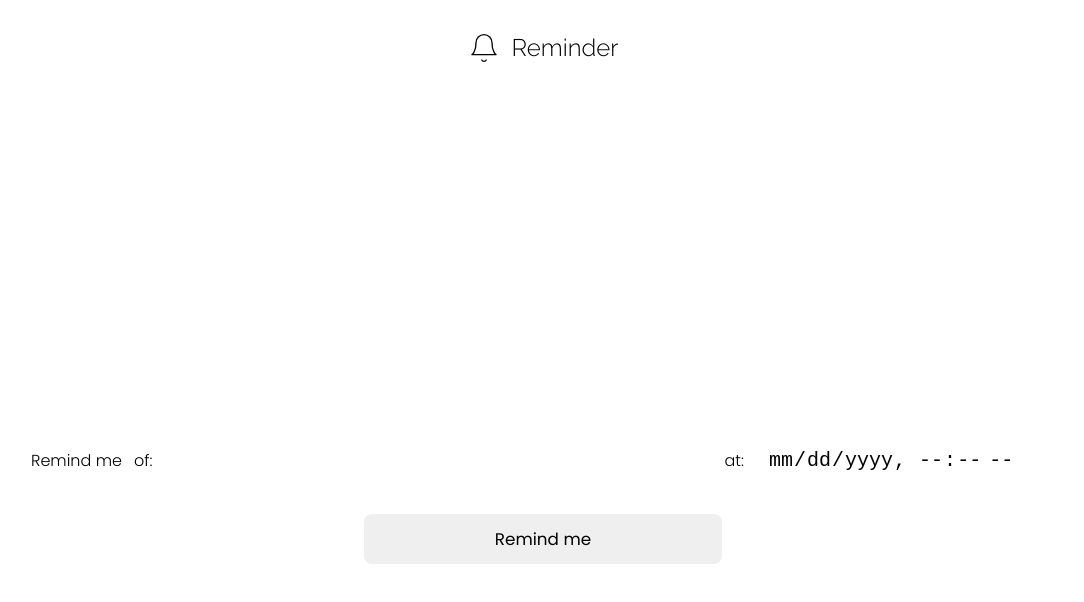
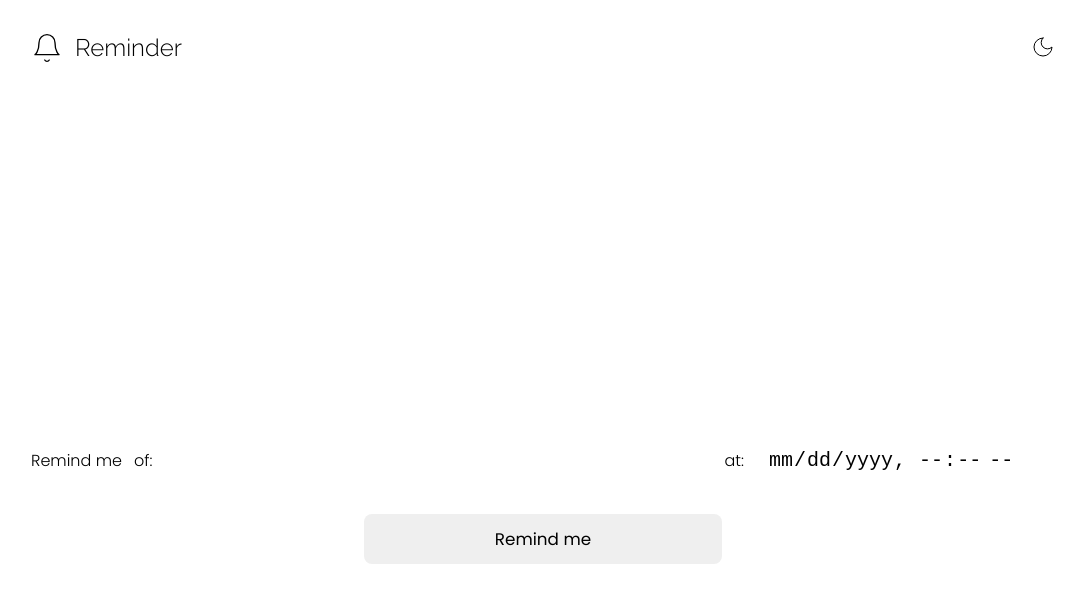
Before and after one commit to rotrenanoliveira/reminder-app, a React (Vite) app: page / in a window 1280 px wide. Shown: the top 602 px of the page, without its empty margins (97-1181 px from the left). Built offline with nearby package versions, Linux system fonts and the light colour scheme.

Commit message:
feat: setting button to toggle theme

```diff
--- a/src/App.tsx
+++ b/src/App.tsx
@@ -1,3 +1,4 @@
+import { useSetTheme } from './hooks/useSetTheme'
 import { Header } from './components/header'
 import { Countdown } from './components/countdown'
 import { RegisterReminderForm } from './components/register-reminder'
@@ -5,6 +6,8 @@ import { ReminderList } from './components/reminder-list'
 import './styles/home.css'
 
 export function App() {
+  useSetTheme()
+
   return (
     <>
       <Header />
--- a/src/components/header.tsx
+++ b/src/components/header.tsx
@@ -1,11 +1,24 @@
-import { Bell } from 'lucide-react'
+import { Bell, Moon, Sun } from 'lucide-react'
+import { useToggleTheme } from '../hooks/useToggleTheme'
 import '../styles/header.css'
 
 export function Header() {
+  const { activeTheme, toggleTheme } = useToggleTheme()
+
+  function handleToggleTheme() {
+    toggleTheme()
+  }
+
   return (
     <header>
-      <Bell size={32} strokeWidth={1} className="bell-icon" />
-      <h1>Reminder</h1>
+      <section className="logo">
+        <Bell size={32} strokeWidth={1} className="bell-icon" />
+        <h1>Reminder</h1>
+      </section>
+
+      <button onClick={handleToggleTheme}>
+        {activeTheme === 'light-theme' ? <Moon size={24} strokeWidth={1} /> : <Sun size={24} strokeWidth={1} />}
+      </button>
     </header>
   )
 }
--- /dev/null
+++ b/src/hooks/useSetTheme.ts
@@ -0,0 +1,12 @@
+import { useCallback } from 'react'
+import { useToggleTheme } from './useToggleTheme'
+
+export const useSetTheme = () => {
+  const { setTheme } = useToggleTheme()
+
+  useCallback(() => {
+    setTheme()
+  }, [setTheme])
+
+  return
+}
--- /dev/null
+++ b/src/hooks/useToggleTheme.ts
@@ -0,0 +1,42 @@
+import { useState } from 'react'
+
+export const useToggleTheme = () => {
+  const [activeTheme, setActiveTheme] = useState(() => {
+    const theme = localStorage.getItem('@reminder:theme')
+    if (!theme) {
+      return 'light-theme'
+    }
+
+    return theme
+  })
+
+  function setLightTheme() {
+    document.getElementsByTagName('html')[0].classList.remove('dark-theme')
+    localStorage.setItem('@reminder:theme', 'light-theme')
+    setActiveTheme('light-theme')
+  }
+
+  function setDarkTheme() {
+    document.getElementsByTagName('html')[0].classList.add('dark-theme')
+    localStorage.setItem('@reminder:theme', 'dark-theme')
+    setActiveTheme('dark-theme')
+  }
+
+  function toggleTheme() {
+    if (activeTheme === 'dark-theme') {
+      return setLightTheme()
+    } else {
+      return setDarkTheme()
+    }
+  }
+
+  function setTheme() {
+    document.getElementsByTagName('html')[0].classList.add(activeTheme)
+  }
+
+  return {
+    setTheme,
+    activeTheme,
+    toggleTheme,
+  }
+}
--- a/src/styles/countdown.css
+++ b/src/styles/countdown.css
@@ -50,8 +50,6 @@
   }
 }
 
-@media (prefers-color-scheme: dark) {
-  .countdown .divider {
-    background-color: #3f3f46;
-  }
+.dark-theme .countdown .divider {
+  background-color: #3f3f46;
 }
--- a/src/styles/header.css
+++ b/src/styles/header.css
@@ -1,9 +1,29 @@
 header {
+  width: 100%;
+  display: flex;
+  align-items: center;
+  justify-content: space-between;
+  gap: 0.75rem;
+  margin: 0;
+}
+
+section.logo {
   display: flex;
   align-items: center;
   justify-content: center;
+
   gap: 0.75rem;
-  margin: 0;
+}
+
+header button {
+  border: none;
+  cursor: pointer;
+  background: transparent;
+  transition: color 0.3s;
+}
+
+header button:hover {
+  color: #3b82f6;
 }
 
 h1 {
@@ -11,6 +31,14 @@ h1 {
   line-height: 1.1;
   font-weight: 300;
   font-size: 1.5rem;
+}
+
+.dark-theme header button {
+  color: rgba(255, 255, 255, 0.87);
+}
+
+.dark-theme header button:hover {
+  color: #3b82f6;
 }
 
 .bell-icon {
--- a/src/styles/index.css
+++ b/src/styles/index.css
@@ -4,8 +4,6 @@
   font-weight: 400;
 
   box-sizing: border-box;
-  color-scheme: light dark;
-
   background-color: #FFFFFF;
 
   font-synthesis: none;
@@ -20,9 +18,7 @@
   padding: 0;
 }
 
-@media (prefers-color-scheme: dark) {
-  :root {
-    color: rgba(255, 255, 255, 0.87);
-    background-color: #18181b;
-  }
+.dark-theme:root {
+  color: rgba(255, 255, 255, 0.87);
+  background-color: #18181b;
 }
--- a/src/styles/register-reminder-form.css
+++ b/src/styles/register-reminder-form.css
@@ -113,25 +113,29 @@ form button:hover {
   }
 }
 
-@media (prefers-color-scheme: dark) {
-  .countdown .divider {
+.dark-theme .countdown .divider {
   background-color: #52525b;
 }
 
-  form .inputs .input-group:hover,
-  form .inputs .input-group:focus-visible {
+.dark-theme input {
+  color: rgba(255, 255, 255, 0.87);
+}
+
+.dark-theme form .inputs .input-group:hover,
+.dark-theme form .inputs .input-group:focus-visible {
   border-bottom: 1px solid #52525b;
 }
 
-  form .inputs .input-group.border-onfocus {
+.dark-theme form .inputs .input-group.border-onfocus {
   border-color: #52525b;
 }
 
-  form button {
+.dark-theme form button {
+  color: rgba(255, 255, 255, 0.87);
   background-color: #27272a;
 }
 
-  form button:hover {
+.dark-theme form button:hover {
+  color: rgba(255, 255, 255, 0.87);
   border-color: #3f3f46;
 }
-}
--- a/src/styles/reminder-list.css
+++ b/src/styles/reminder-list.css
@@ -70,8 +70,6 @@
   }
 }
 
-@media (prefers-color-scheme: dark) {
-  .hidden-reminder::after {
-    background: rgba(24, 24, 27, 0.2);
-  }
+.dark-theme .hidden-reminder::after {
+  background: rgba(24, 24, 27, 0.2);
 }
```
Lines whose indentation alone changed are shown as unchanged.
